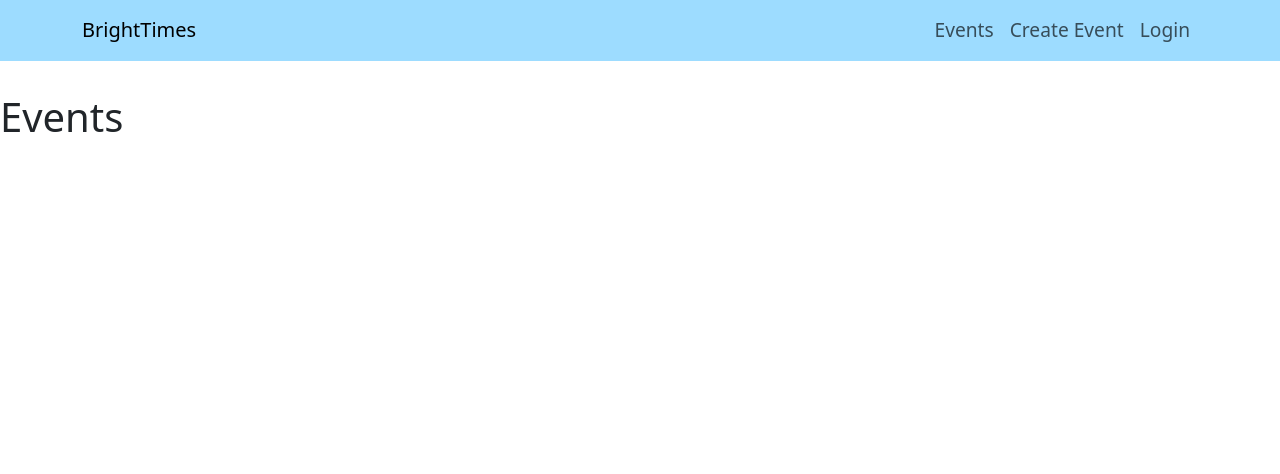
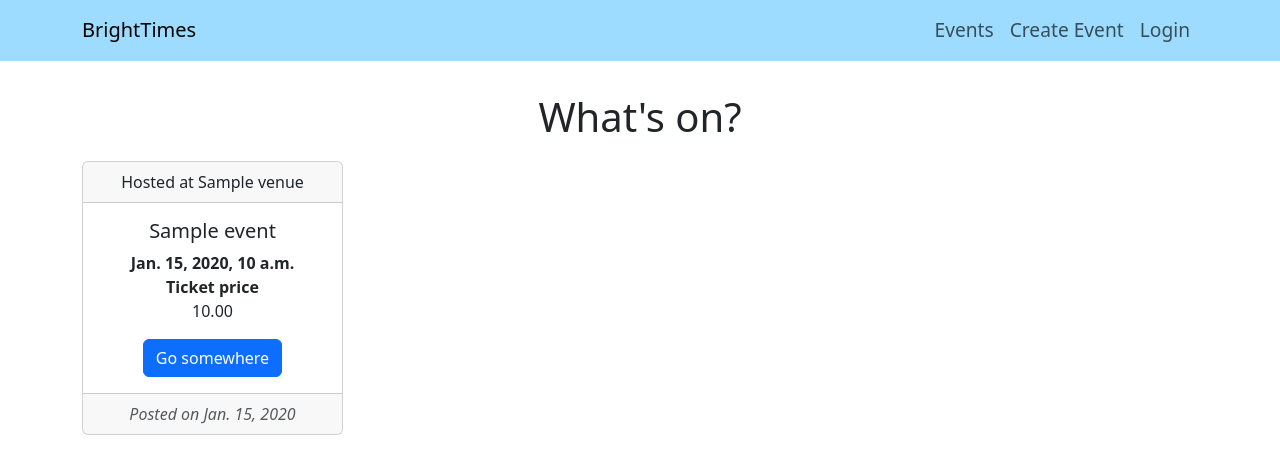
Before and after one commit to avabellaw/bright-times, a Django app: page /events/ in a window 1280 px wide. Shown: the top 474 px of the page. Run offline with Django 5.2, Linux system fonts and the light colour scheme; tables that the repository leaves empty hold one stand-in row (values such as "Sample post").

Commit message:
Add events to event page and wire up url to it (#7)

```diff
--- a/events/templates/events/events.html
+++ b/events/templates/events/events.html
@@ -1,5 +1,44 @@
 {% extends 'base.html' %}
 
 {% block content %}
-    <h1>Events</h1>
+    <div class="container">
+        <div class="row">
+            <div class="col">
+                <div class="page-header">
+                    <h1>What's on?</h1>
+                </div>
+            </div>
+        </div>
+    </div>
+    <div class="container">
+        <div class="row">
+            {% for event in events %}
+                <div class="col-12 col-sm-6 col-md-4 col-lg-3">
+                    <div class="card text-center">
+                        <div class="card-header">Hosted at {{ event.venue.name }}</div>
+                        <div class="card-body">
+                            <h5 class="card-title">{{ event.name }}</h5>
+                            <strong>
+                                <p class="card-text">{{ event.start_date_time }}</p>
+                            </strong>
+                            <strong>Ticket price</strong>
+                            <p class="card-text">
+                                {% with price=event.price %}
+                                    {% if price == 0.00 %}
+                                        Free
+                                    {% else %}
+                                        {{ price }}
+                                    {% endif %}
+                                {% endwith %}
+                            </p>
+                            <a href="#" class="btn btn-primary">Go somewhere</a>
+                        </div>
+                        <div class="card-footer text-muted">
+                            <em>Posted on {{ event.created_on }}</em>
+                        </div>
+                    </div>
+                </div>
+            {% endfor %}
+        </div>
+    </div>
 {% endblock %}
--- a/events/views.py
+++ b/events/views.py
@@ -1,10 +1,20 @@
 from django.shortcuts import render
 from .forms import AddressForm, VenueForm
 from django.contrib.auth.decorators import login_required
+from .models import Event
 
 
 def events(request):
-    return render(request, 'events/events.html')
+
+    events = Event.objects.all()
+
+    template = 'events/events.html'
+
+    context = {
+        'events': events,
+    }
+
+    return render(request, template, context)
 
 
 def create_event(request):
--- a/templates/base.html
+++ b/templates/base.html
@@ -37,7 +37,7 @@
                             <div class="collapse navbar-collapse" id="navbarNav">
                                 <ul class="navbar-nav">
                                     <li class="nav-item">
-                                        <a class="nav-link" href="#">Events</a>
+                                        <a class="nav-link" href="{% url 'events' %}">Events</a>
                                     </li>
                                     <li class="nav-item">
                                         <a class="nav-link" href="{% url 'create_event' %}">Create Event</a>
```
